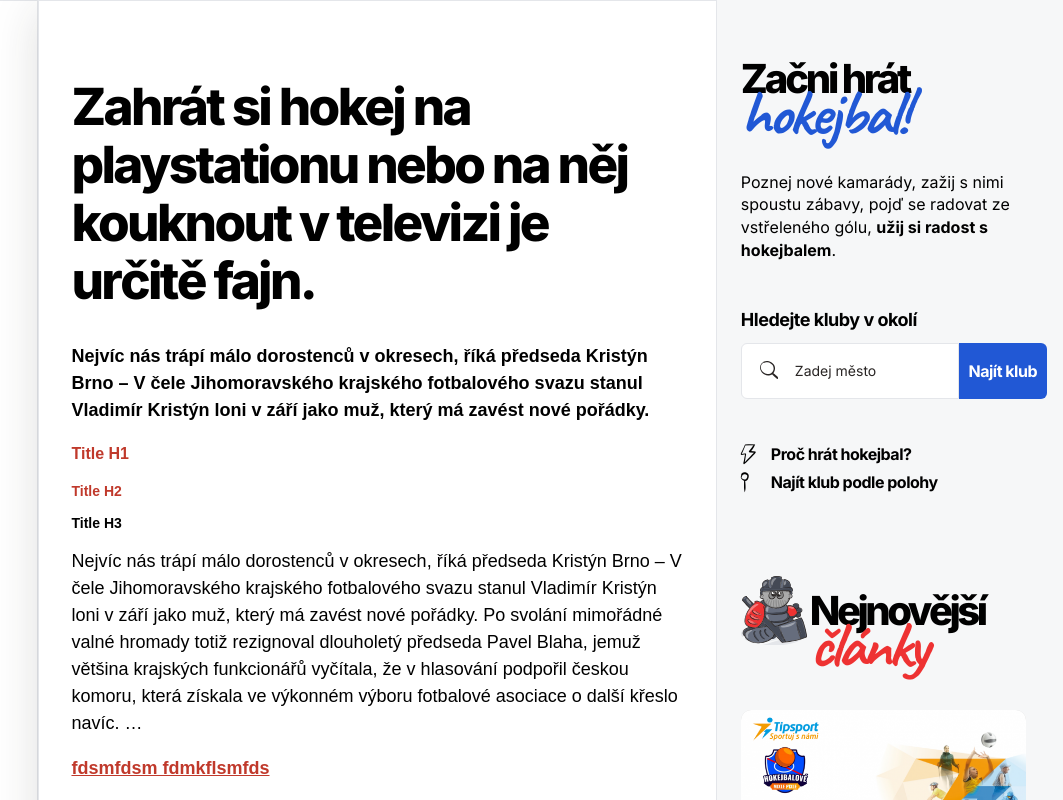
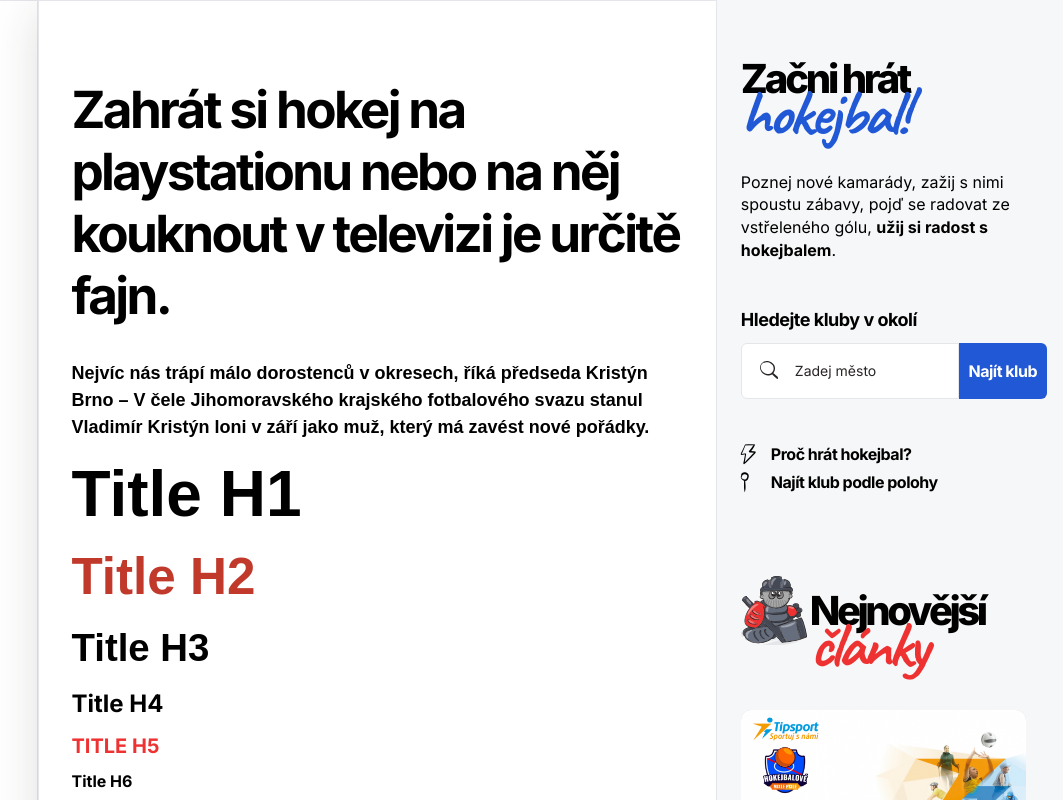
Before and after one commit to mizza-cz/zicnihokejbal, a website: page app/typo.html in a window 1280 px wide. Shown: the full height of the page, 217-1280 px from the left. Drawn offline with nearby package versions, Linux system fonts and the light colour scheme; files whose address does not match are found by name.

Commit message:
fix title

```diff
--- a/app/scss/_typo.scss
+++ b/app/scss/_typo.scss
@@ -346,3 +346,65 @@
     }
   }
 }
+
+///
+/// typo change
+.typo {
+  p {
+    color: #000;
+    font-size: 18px;
+    font-family: Arial, sans-serif;
+  }
+  h1,
+  h2,
+  h3,
+  h4,
+  h5,
+  h6 {
+    font-weight: 700;
+  }
+  h1 {
+    @media (min-width: 768px) {
+      font-size: 4rem !important;
+    }
+    font-size: 3.2rem !important;
+    line-height: normal;
+    color: #000;
+  }
+  h2 {
+    @media (min-width: 768px) {
+      font-size: 3.2rem;
+    }
+    font-size: 2.4rem;
+    line-height: normal;
+  }
+  h3 {
+    @media (min-width: 768px) {
+      font-size: 2.4rem;
+    }
+    font-size: 2rem;
+    line-height: 1.333;
+  }
+  h4 {
+    @media (min-width: 768px) {
+      font-size: 24px;
+      line-height: normal;
+    }
+    font-size: 20px;
+    margin-bottom: 16px;
+  }
+  h5 {
+    margin-top: 0;
+    margin-left: 0;
+    @media (min-width: 768px) {
+      font-size: 20px;
+      line-height: normal;
+    }
+    font-size: 18px;
+  }
+
+  h6 {
+    font-size: 16px;
+    line-height: normal;
+  }
+}
--- a/app/typo.html
+++ b/app/typo.html
@@ -145,6 +145,9 @@
             <h1>Title H1</h1>
             <h2>Title H2</h2>
             <h3>Title H3</h3>
+            <h4>Title H4</h4>
+            <h5>Title H5</h5>
+            <h6>Title H6</h6>
             <p>
               Nejvíc nás trápí málo dorostenců v okresech, říká předseda Kristýn Brno – V čele
               Jihomoravského krajského fotbalového svazu stanul Vladimír Kristýn loni v září jako
```
Also changed, not shown: app/css/style.min.css.
